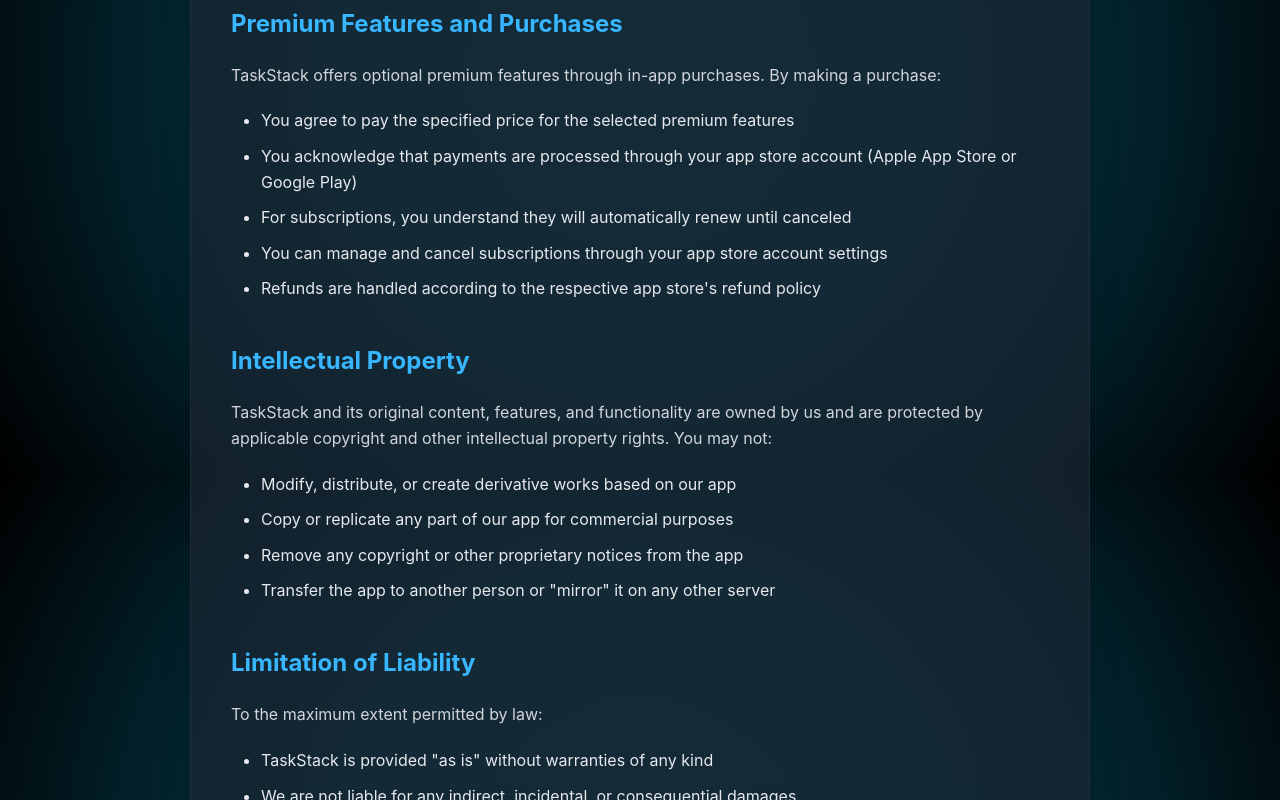
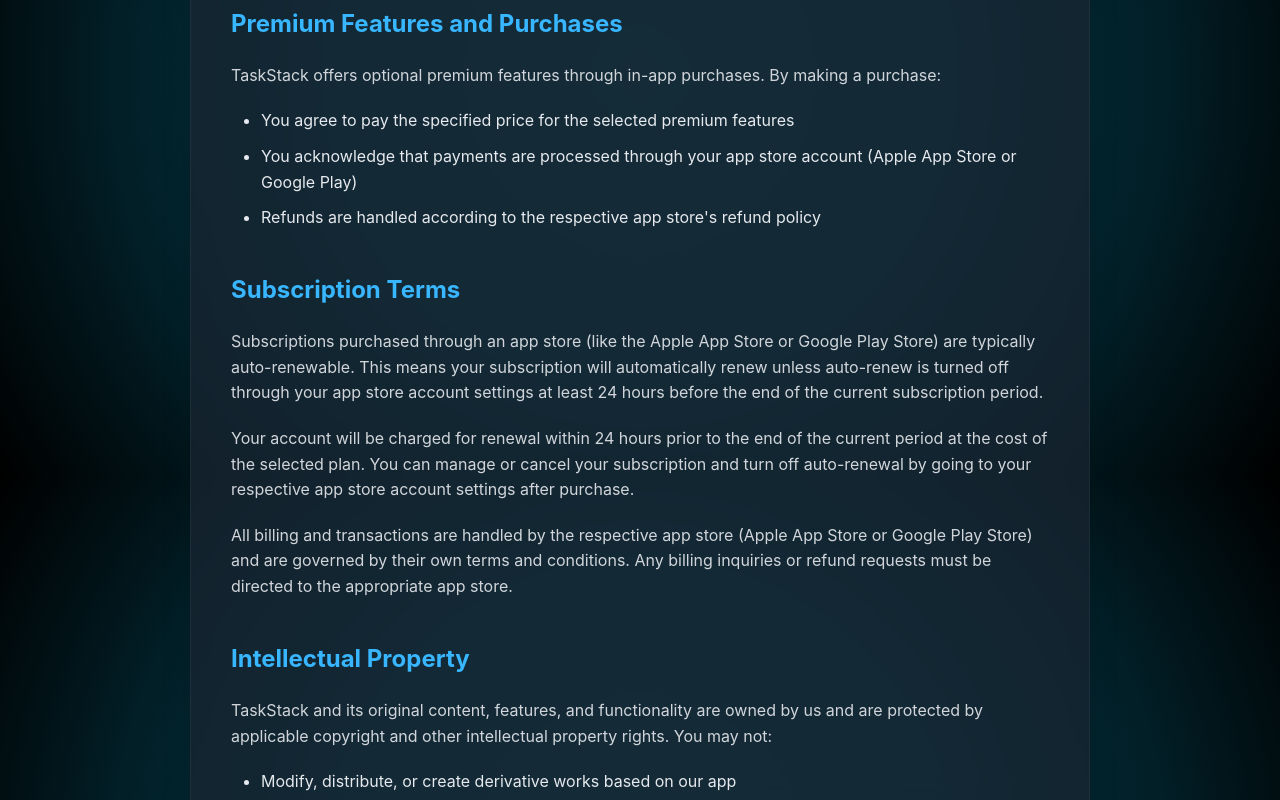
Before and after one commit to Dazarang/dazarang.github.io, a plain HTML site: page taskstack/terms/index.html in a window 1280 px wide. Shown: the part 1125-1925 px from the top of the page. Drawn offline with Linux system fonts and the light colour scheme.

Commit message:
updated tou

```diff
--- a/taskstack/terms/index.html
+++ b/taskstack/terms/index.html
@@ -132,7 +132,7 @@
         <div class="glass-card">
             <h1>Terms of Use</h1>
 
-            <p><strong>Last Updated: March 31, 2025</strong></p>
+            <p><strong>Last Updated: April 6, 2025</strong></p>
 
             <p>Welcome to TaskStack. Please read these Terms of Use carefully before using our application.</p>
 
@@ -170,10 +170,23 @@
                 <li>You agree to pay the specified price for the selected premium features</li>
                 <li>You acknowledge that payments are processed through your app store account (Apple App Store or
                     Google Play)</li>
-                <li>For subscriptions, you understand they will automatically renew until canceled</li>
-                <li>You can manage and cancel subscriptions through your app store account settings</li>
                 <li>Refunds are handled according to the respective app store's refund policy</li>
             </ul>
+
+            <h2>Subscription Terms</h2>
+
+            <p>Subscriptions purchased through an app store (like the Apple App Store or Google Play Store) are
+                typically auto-renewable. This means your subscription will automatically renew unless auto-renew is
+                turned off through your app store account settings at least 24 hours before the end of the current
+                subscription period.</p>
+
+            <p>Your account will be charged for renewal within 24 hours prior to the end of the current period at the
+                cost of the selected plan. You can manage or cancel your subscription and turn off auto-renewal by going
+                to your respective app store account settings after purchase.</p>
+
+            <p>All billing and transactions are handled by the respective app store (Apple App Store or Google Play
+                Store) and are governed by their own terms and conditions. Any billing inquiries or refund requests must
+                be directed to the appropriate app store.</p>
 
             <h2>Intellectual Property</h2>
 
```
